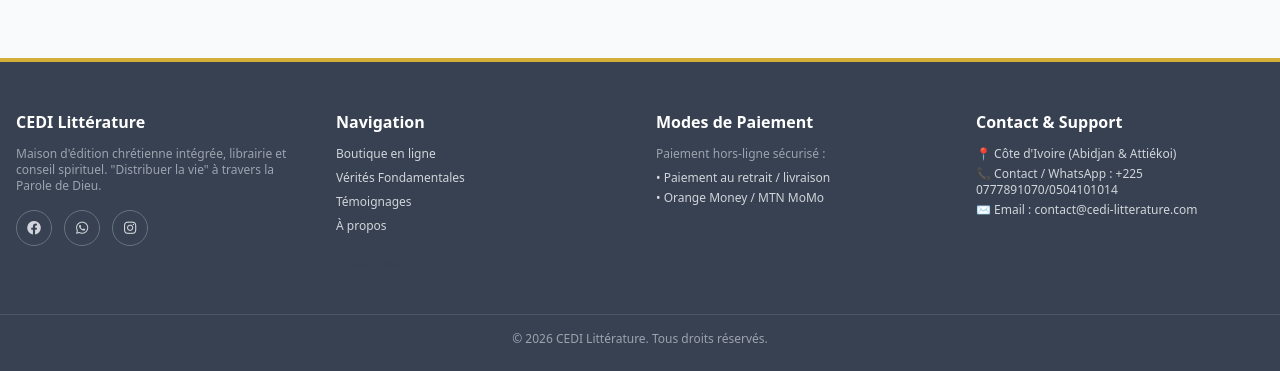
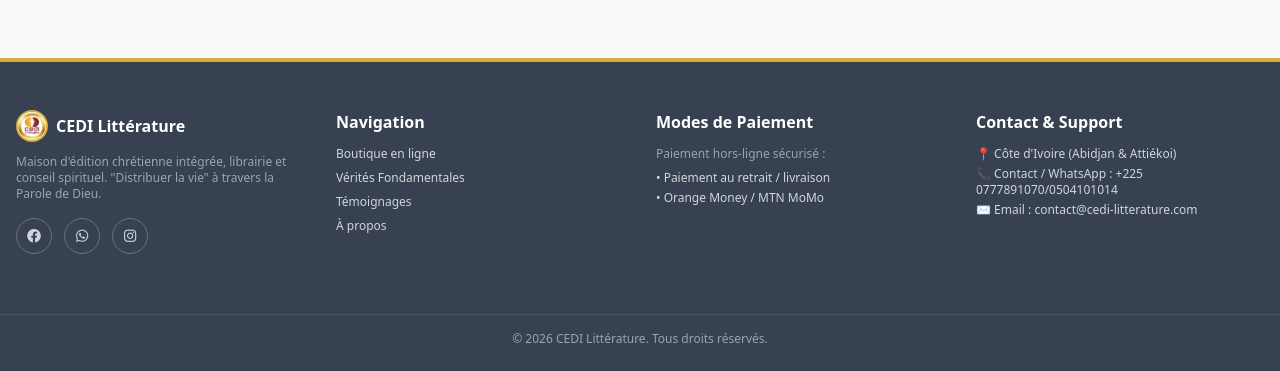
Before and after one commit to DAH-dev/CEDI_litterature, a Django app: page /a-propos/ in a window 1280 px wide. Shown: the part 3714-4085 px from the top of the page. Run offline with Django 5.2, Linux system fonts and the light colour scheme; data comes from the database, SQL or seed files in the repository; some libraries are stand-ins or nearby versions.

Commit message:
Mise a jour de la page a propos

```diff
--- a/templates/appcedi/base.html
+++ b/templates/appcedi/base.html
@@ -270,8 +270,13 @@
 <footer class="bg-gray-700 text-gray-200 mt-auto pt-12 pb-6 border-t-4 border-cediGold">
     <div class="max-w-7xl mx-auto px-4 grid grid-cols-1 md:grid-cols-4 gap-8 mb-8 text-sm">
         <div>
-            <!-- Titre en blanc (plus de jaune) -->
-            <h5 class="text-white font-bold text-base mb-3">CEDI Littérature</h5>
+            <!-- 👇 LOGO + TITRE SUR LA MÊME LIGNE 👇 -->
+            <div class="flex items-center gap-2 mb-3">
+                <div class="w-8 h-8 rounded-full overflow-hidden border-2 border-cediGold bg-white flex items-center justify-center shrink-0">
+                    <img src="{% static 'images/logo_cedi.png' %}" alt="Logo CEDI" class="w-full h-full object-cover">
+                </div>
+                <h5 class="text-white font-bold text-base m-0">CEDI Littérature</h5>
+            </div>
             <p class="text-xs text-gray-400 mb-4">Maison d'édition chrétienne intégrée, librairie et conseil spirituel. "Distribuer la vie" à travers la Parole de Dieu.</p>
             <div class="flex space-x-3 text-lg">
                 <!-- Icônes avec bordure grise, pas de jaune -->
```
